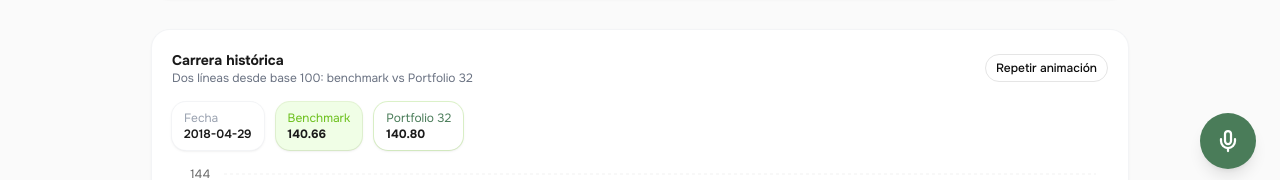
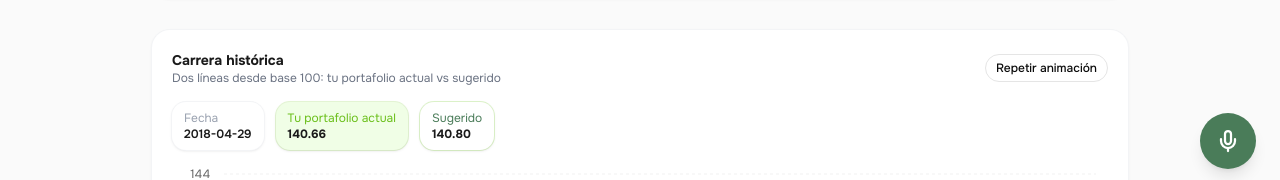
Before and after one commit to sofi-devv/elemento-alpha-demo, a Next.js app: page /portfolio in a window 1280 px wide. Both pictures are taken after a click on the button "Ver oportunidad de rebalanceo". Shown: the part 1039-1219 px from the top of the page. Built offline with nearby package versions, Linux system fonts and the light colour scheme; no server answers.

Commit message:
Cambios nombres solicitados

```diff
--- a/components/portfolio/AllocationComparison.tsx
+++ b/components/portfolio/AllocationComparison.tsx
@@ -144,7 +144,7 @@ export function AllocationComparison({ active }: AllocationComparisonProps) {
       {/* Gráficos lado a lado con flecha */}
       <div className="flex items-center justify-center gap-4">
         <div className="flex-1 max-w-[220px]">
-          <p className="text-center text-xs font-semibold text-gray-500 mb-2">Benchmark</p>
+          <p className="text-center text-xs font-semibold text-gray-500 mb-2">Tu portafolio actual</p>
           <div className="rounded-2xl bg-white p-4 shadow-sm ring-1 ring-gray-100">
             <MiniPieChart variant="benchmark" animate={active} />
           </div>
@@ -156,7 +156,7 @@ export function AllocationComparison({ active }: AllocationComparisonProps) {
         </div>
 
         <div className="flex-1 max-w-[220px]">
-          <p className="text-center text-xs font-semibold text-[#6abf1a] mb-2">Portfolio 32</p>
+          <p className="text-center text-xs font-semibold text-[#6abf1a] mb-2">Sugerido</p>
           <div className="rounded-2xl bg-white p-4 shadow-sm ring-1 ring-[#BBE795]/50">
             <MiniPieChart variant="portfolio32" animate={active} />
           </div>
--- a/components/portfolio/AnimatedHistoryChart.tsx
+++ b/components/portfolio/AnimatedHistoryChart.tsx
@@ -18,7 +18,7 @@ import { format } from "date-fns";
 
 const chartConfig = {
   provided: {
-    label: "Benchmark",
+    label: "Tu portafolio actual",
     color: "#6abf1a",
   },
 } satisfies Record<string, { label: string; color: string }>;
--- a/components/portfolio/BenchmarkView.tsx
+++ b/components/portfolio/BenchmarkView.tsx
@@ -36,7 +36,7 @@ export function BenchmarkView({
           Tu portafolio de referencia
         </h1>
         <p className="max-w-2xl text-sm leading-relaxed text-gray-600">
-          Distribución basada en el benchmark institucional y evolución histórica del índice normalizado (base 100).
+          Distribución de tu portafolio actual de referencia y evolución histórica del índice normalizado (base 100).
         </p>
       </div>
 
@@ -68,7 +68,7 @@ export function BenchmarkView({
             </span>
             <div>
               <p className="text-sm font-bold text-[#1a1a1a]">Asset allocation</p>
-              <p className="text-xs text-gray-500">Benchmark — pesos objetivo (%)</p>
+              <p className="text-xs text-gray-500">Tu portafolio actual — pesos objetivo (%)</p>
             </div>
           </div>
           <AssetAllocationChart allocations={benchmarkAssets} variant="benchmark" />
@@ -111,7 +111,7 @@ export function BenchmarkView({
         <div>
           <p className="text-sm font-bold text-[#1a1a1a]">Oportunidad de rebalanceo</p>
           <p className="text-xs text-gray-600">
-            Descubre el Portfolio 32 con narración guiada y comparación histórica frente al benchmark.
+            Descubre el portafolio sugerido con narración guiada y comparación histórica frente al tuyo actual.
           </p>
         </div>
         <Button
--- a/components/portfolio/RaceChart.tsx
+++ b/components/portfolio/RaceChart.tsx
@@ -20,11 +20,11 @@ import { format } from "date-fns";
 
 const chartConfig = {
   provided: {
-    label: "Benchmark",
+    label: "Tu portafolio actual",
     color: "#94a3b8",
   },
   portfolio32: {
-    label: "Portfolio 32",
+    label: "Sugerido",
     color: "#6abf1a",
   },
 } as const;
@@ -119,11 +119,11 @@ export function RaceChart({
             <p className="font-semibold text-[#1a1a1a]">{last.date}</p>
           </div>
           <div className="rounded-xl bg-[#F0FEE6] px-3 py-2 ring-1 ring-[#BBE795]/40 shadow-sm">
-            <span className="text-[#6abf1a]">Benchmark</span>
+            <span className="text-[#6abf1a]">Tu portafolio actual</span>
             <p className="font-mono font-bold text-[#1a1a1a]">{last.provided.toFixed(2)}</p>
           </div>
           <div className="rounded-xl bg-white px-3 py-2 ring-1 ring-[#BBE795]/50 shadow-sm">
-            <span className="text-[#4a7c59]">Portfolio 32</span>
+            <span className="text-[#4a7c59]">Sugerido</span>
             <p className="font-mono font-bold text-[#1a1a1a]">{last.portfolio32.toFixed(2)}</p>
           </div>
         </div>
@@ -169,7 +169,7 @@ export function RaceChart({
           <Line
             type="monotone"
             dataKey="provided"
-            name="Benchmark"
+            name="Tu portafolio actual"
             stroke="var(--color-provided)"
             strokeWidth={2}
             dot={false}
@@ -178,7 +178,7 @@ export function RaceChart({
           <Line
             type="monotone"
             dataKey="portfolio32"
-            name="Portfolio 32"
+            name="Sugerido"
             stroke="var(--color-portfolio32)"
             strokeWidth={2}
             dot={false}
--- a/components/portfolio/RebalanceView.tsx
+++ b/components/portfolio/RebalanceView.tsx
@@ -82,17 +82,17 @@ export function RebalanceView({ timeSeries, onBack }: RebalanceViewProps) {
             className="-ml-2 h-auto gap-2 px-2 py-1 text-gray-500 hover:text-[#1a1a1a]"
           >
             <ArrowLeft className="h-4 w-4" />
-            Volver al benchmark
+            Volver a tu portafolio actual
           </Button>
           <p className="text-xs font-bold uppercase tracking-widest text-[#6abf1a]">
-            Portfolio 32 · rebalanceo
+            Sugerido · rebalanceo
           </p>
           <h1 className="text-3xl font-bold tracking-tight text-[#1a1a1a]">
-            Comparación frente al benchmark
+            Comparación frente a tu portafolio actual
           </h1>
           <p className="max-w-2xl text-sm leading-relaxed text-gray-600">
             Gráficos con serie histórica normalizada (base 100). Pulsa el micrófono flotante para hablar con el
-            asesor: tiene el contexto de benchmark y Portfolio 32 de esta pantalla.
+            asesor: tiene el contexto de tu portafolio actual y la opción sugerida de esta pantalla.
           </p>
         </div>
         <div className="flex flex-wrap items-center gap-2">
@@ -123,7 +123,7 @@ export function RebalanceView({ timeSeries, onBack }: RebalanceViewProps) {
                 <p className="text-[11px] font-semibold uppercase tracking-wider text-[#6abf1a]">
                   Asesor por voz
                 </p>
-                <p className="text-sm font-bold text-[#1a1a1a] leading-snug">Benchmark vs Portfolio 32</p>
+                <p className="text-sm font-bold text-[#1a1a1a] leading-snug">Tu portafolio actual vs Sugerido</p>
               </div>
               <button
                 type="button"
@@ -241,7 +241,7 @@ export function RebalanceView({ timeSeries, onBack }: RebalanceViewProps) {
           <div>
             <p className="text-sm font-bold text-[#1a1a1a]">Carrera histórica</p>
             <p className="text-xs text-gray-500">
-              Dos líneas desde base 100: benchmark vs Portfolio 32
+              Dos líneas desde base 100: tu portafolio actual vs sugerido
             </p>
           </div>
           <Button type="button" variant="outline" size="sm" className="rounded-xl text-xs" onClick={handleReplay}>
@@ -265,7 +265,7 @@ export function RebalanceView({ timeSeries, onBack }: RebalanceViewProps) {
       <div className="rounded-2xl bg-[#FAFAFA] p-5 ring-1 ring-gray-100">
         <p className="text-xs font-bold uppercase tracking-wider text-gray-400">Resumen</p>
         <p className="mt-2 text-sm leading-relaxed text-gray-700">
-          El Portfolio 32 prioriza menor volatilidad histórica ({opt32.volatility}%) frente al benchmark,
+          El portafolio sugerido prioriza menor volatilidad histórica ({opt32.volatility}%) frente a tu portafolio actual,
           manteniendo un retorno esperado cercano al{" "}
           <span className="font-semibold text-[#1a1a1a]">{opt32.expectedReturn}%</span>.
           La animación muestra cómo ambas trayectorias evolucionan en el tiempo con base 100.
@@ -352,7 +352,7 @@ function MetricHoverComparison({
         <p className="text-[10px] font-medium uppercase tracking-wide text-gray-400">Antes vs rebalanceo</p>
         <div className="space-y-2">
           <div className="flex items-center gap-2">
-            <span className="w-[6.5rem] shrink-0 text-[10px] leading-tight text-gray-500">Portafolio actual</span>
+            <span className="w-[6.5rem] shrink-0 text-[10px] leading-tight text-gray-500">Tu portafolio actual</span>
             <div className="h-2 min-w-0 flex-1 overflow-hidden rounded-full bg-gray-100">
               <div
                 className="h-full origin-left scale-x-0 rounded-full bg-gray-400 transition-transform duration-500 ease-out group-hover:scale-x-100"
@@ -364,7 +364,7 @@ function MetricHoverComparison({
             </span>
           </div>
           <div className="flex items-center gap-2">
-            <span className="w-[6.5rem] shrink-0 text-[10px] leading-tight text-[#4a7c59]">Portfolio 32</span>
+            <span className="w-[6.5rem] shrink-0 text-[10px] leading-tight text-[#4a7c59]">Sugerido</span>
             <div className="h-2 min-w-0 flex-1 overflow-hidden rounded-full bg-[#e8f5e0]/80">
               <div
                 className={`h-full origin-left scale-x-0 rounded-full transition-transform duration-500 ease-out delay-100 group-hover:scale-x-100 ${
--- a/lib/portfolio/portfolioData.ts
+++ b/lib/portfolio/portfolioData.ts
@@ -49,7 +49,7 @@ export const HISTORICAL_DATA: HistoricalDataPoint[] = historicalDataRaw as Histo
 export const PORTFOLIO_OPTIONS: PortfolioOption[] = [
   {
     id: "benchmark",
-    name: "Portafolio actual",
+    name: "Tu portafolio actual",
     description: "Portafolio de referencia actual",
     metrics: PORTFOLIO_METRICS.benchmark,
     allocation: ASSET_ALLOCATION.map((a) => ({
@@ -61,7 +61,7 @@ export const PORTFOLIO_OPTIONS: PortfolioOption[] = [
   },
   {
     id: "portfolio32",
-    name: "Portfolio 32",
+    name: "Sugerido",
     description: "Opción de rebalanceo con menor volatilidad",
     metrics: PORTFOLIO_METRICS.portfolio32,
     allocation: ASSET_ALLOCATION,
--- a/lib/portfolio/rebalanceVoiceContext.ts
+++ b/lib/portfolio/rebalanceVoiceContext.ts
@@ -9,14 +9,14 @@ export function buildRebalanceVoiceContext(timeSeries: PortfolioTimeSeriesPoint[
   const head = timeSeries.length > 0 ? timeSeries[0] : null;
 
   const payload = {
-    escenario: "Comparación portafolio actual vs opción rebalanceada Portfolio 32",
+    escenario: "Comparación entre tu portafolio actual y el portafolio sugerido (rebalanceo)",
     metricas: {
       benchmark: {
-        etiqueta: "Portafolio actual (referencia)",
+        etiqueta: "Tu portafolio actual (referencia)",
         valores: PORTFOLIO_METRICS.benchmark,
       },
       portfolio32: {
-        etiqueta: "Portfolio 32 (opción de rebalanceo mostrada en pantalla)",
+        etiqueta: "Sugerido (opción de rebalanceo mostrada en pantalla)",
         valores: PORTFOLIO_METRICS.portfolio32,
       },
     },
@@ -27,7 +27,7 @@ export function buildRebalanceVoiceContext(timeSeries: PortfolioTimeSeriesPoint[
     })),
     serieHistorica: {
       descripcion:
-        "Serie diaria normalizada con base 100. «provided» = trayectoria tipo benchmark; «portfolio32» = Portfolio 32.",
+        "Serie diaria normalizada con base 100. «provided» = tu portafolio actual; «portfolio32» = portafolio sugerido.",
       primeraFecha: head?.date ?? null,
       ultimaFecha: last?.date ?? null,
       ultimoNivelBenchmark100: last?.provided ?? null,
```
Also changed, not shown: hooks/useVoiceAgent.ts (+4 -4 lines).
